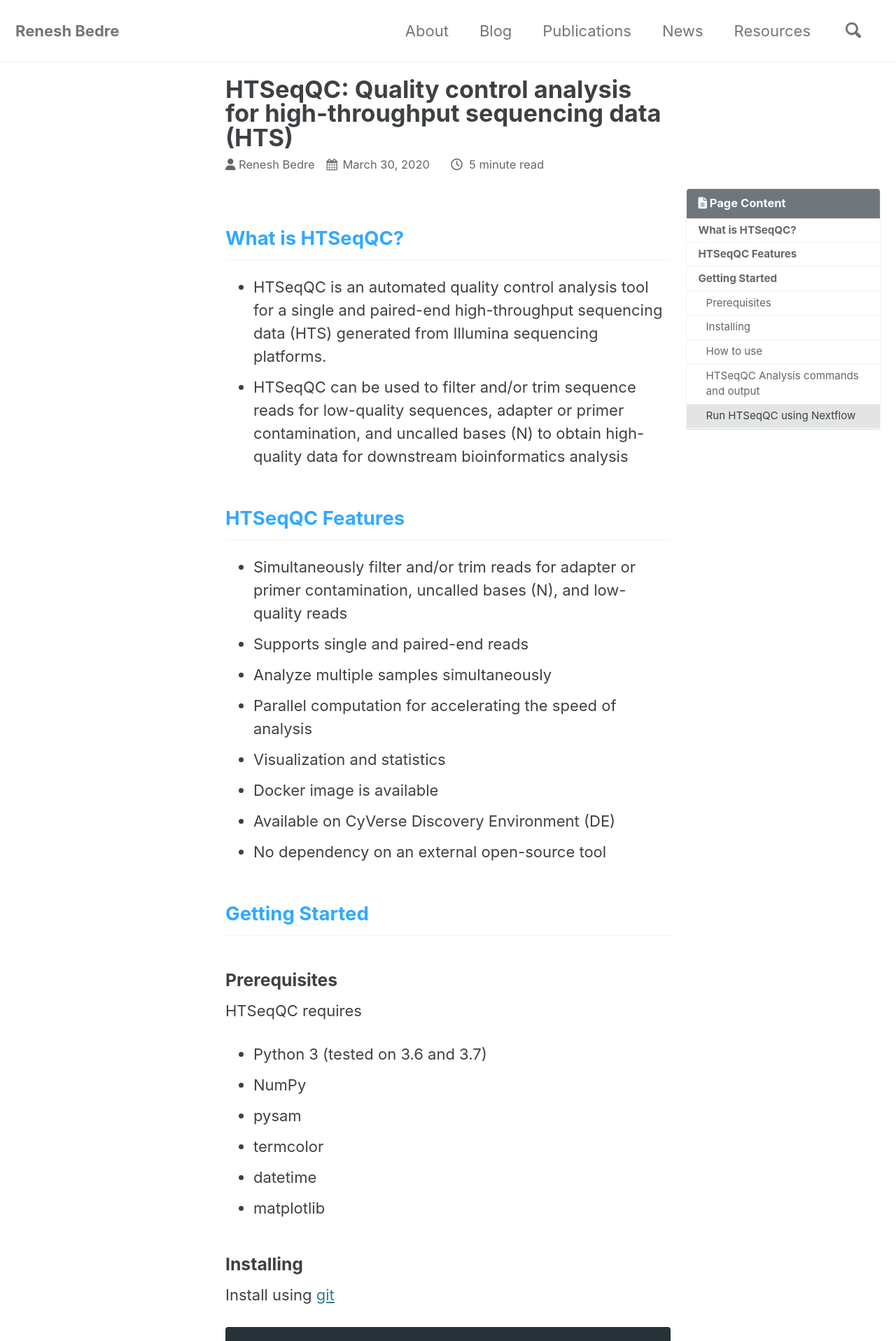
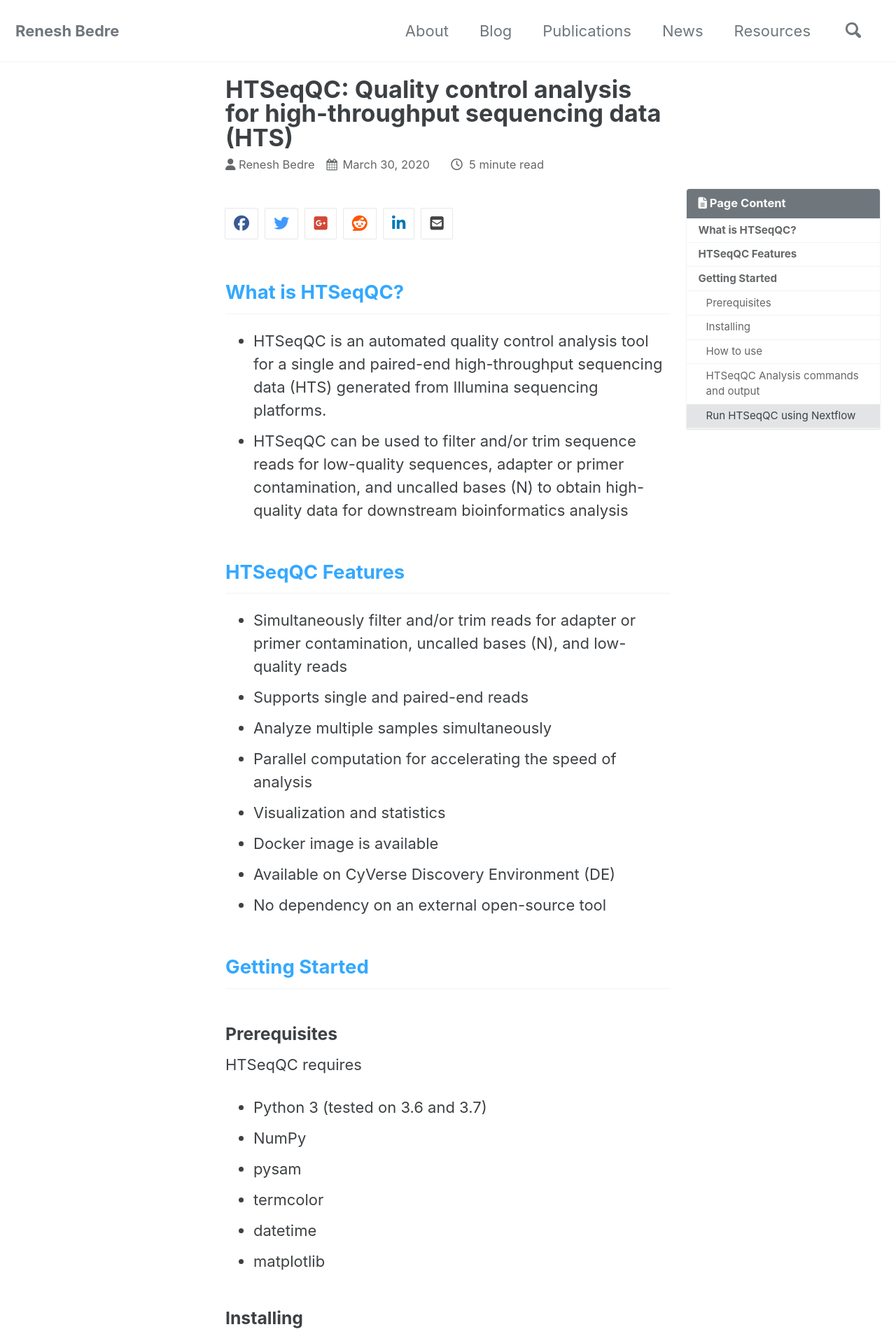
Before and after one commit to reneshbedre/reneshbedre.github.io, a Jekyll site: the page built from _posts/2020-03-30-htseqqc.md, in a window 1280 px wide. Shown: the top 1916 px of the page at 70% size. Built offline with Jekyll 4.4.1, drawn with Linux system fonts in a browser that asks for light colours; cached includes are drawn as plain includes; nearby versions of some CDN libraries; comment, search, counter and statistics services are not loaded; a style sheet for code colours, icons or effects is not loaded.

Commit message:
share url added

```diff
--- a/_posts/2020-03-30-htseqqc.md
+++ b/_posts/2020-03-30-htseqqc.md
@@ -9,6 +9,9 @@ tags:
   - High-throughput sequence analysis
 ---
 
+<p>
+{% include  share.html %}
+</p>
 
 ## <span style="color:#33a8ff">What is HTSeqQC?</span>
 - HTSeqQC is an automated quality control analysis tool for a single and paired-end high-throughput sequencing data
```
Also changed, not shown: _posts/2020-03-23-linearreg.md (+4 -0 lines).
